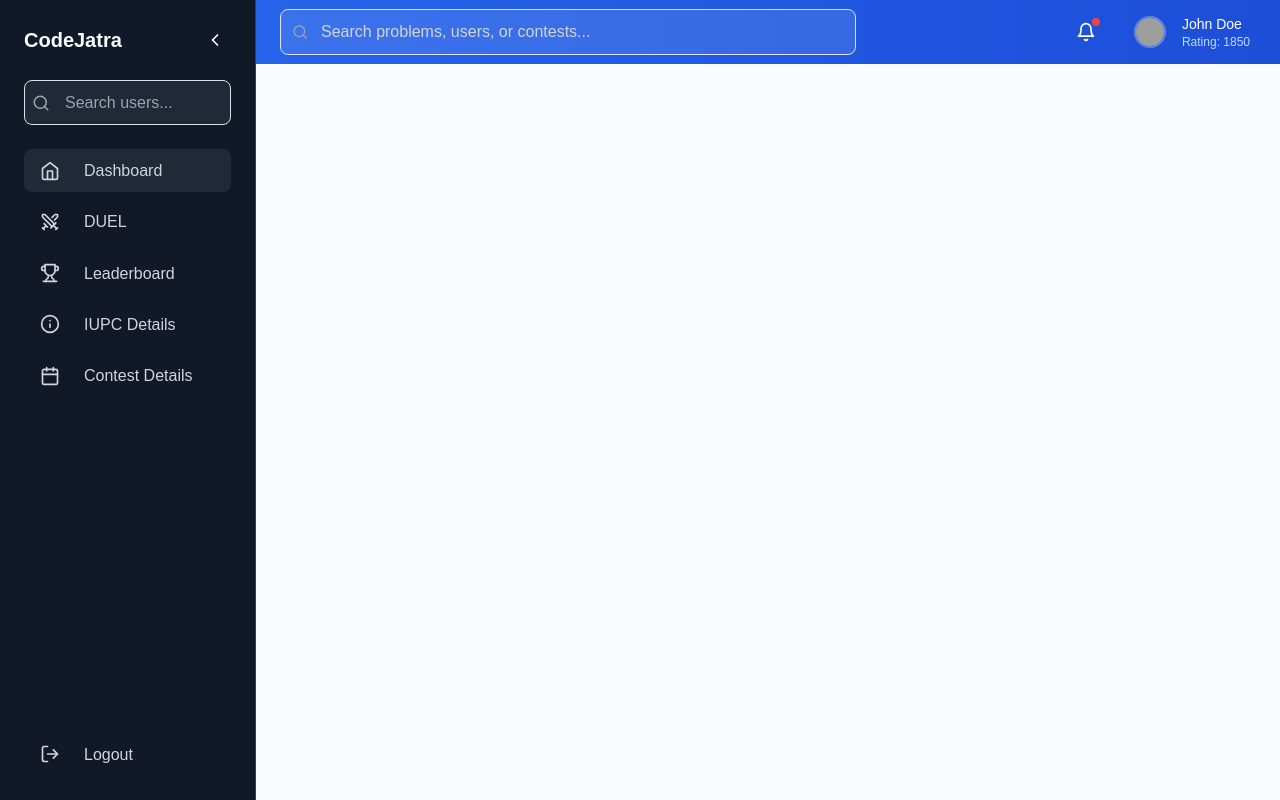
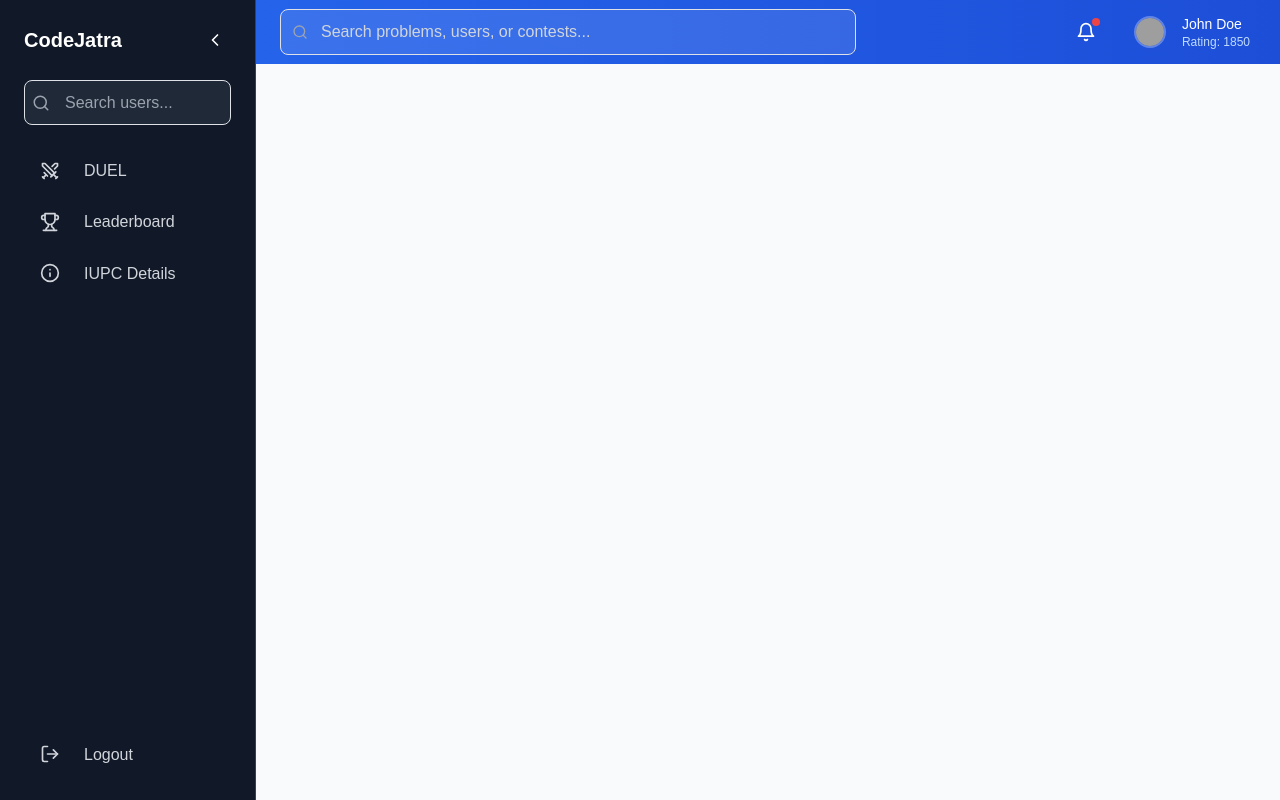
Before and after one commit to nahian00777/CodeJatra-A-Competitive-Programming-WebApp, a React (Vite) app in the folder frontend/: page /user in a window 1280 px wide. Built offline with nearby package versions, Linux system fonts and the light colour scheme; grey boxes are pictures that could not be loaded.

Commit message:
removed upcoming contest and dashboard

```diff
--- a/frontend/src/components/Sidebar.jsx
+++ b/frontend/src/components/Sidebar.jsx
@@ -82,13 +82,13 @@ const Sidebar = () => {
         </div>
 
         <nav className="flex-1 space-y-2">
-          <NavItem
+          {/* <NavItem
             icon={<Home size={20} />}
             text="Dashboard"
             collapsed={collapsed}
             onClick={() => handleNavigation("/user/dashboard", "dashboard")}
             isActive={activeItem === "dashboard"}
-          />
+          /> */}
           <NavItem
             icon={<Swords size={20} />}
             text="DUEL"
@@ -112,7 +112,7 @@ const Sidebar = () => {
             }
             isActive={activeItem === "iupc-details"}
           />
-          <NavItem
+          {/* <NavItem
             icon={<Calendar size={20} />}
             text="Contest Details"
             collapsed={collapsed}
@@ -120,7 +120,7 @@ const Sidebar = () => {
               handleNavigation("/user/contest-details", "contest-details")
             }
             isActive={activeItem === "contest-details"}
-          />
+          /> */}
         </nav>
 
         <div className="mt-auto">
```
